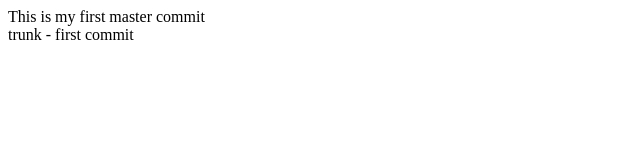
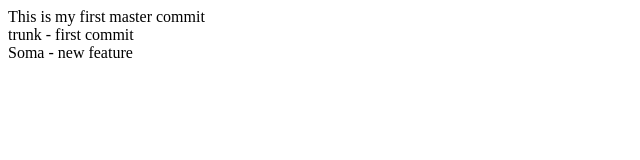
Before and after one commit to maga-soma/LearnGIT, a plain HTML site: page index.html in a window 1280 px wide. Shown: the whole page, without its empty margins (0-640 px from the left). Drawn offline with Linux system fonts and the light colour scheme.

Commit message:
new feature commit

```diff
--- a/index.html
+++ b/index.html
@@ -1,2 +1,3 @@
 <div>This is my first master commit</div>
 <div>trunk - first commit</div>
+<div>Soma - new feature</div>
```
